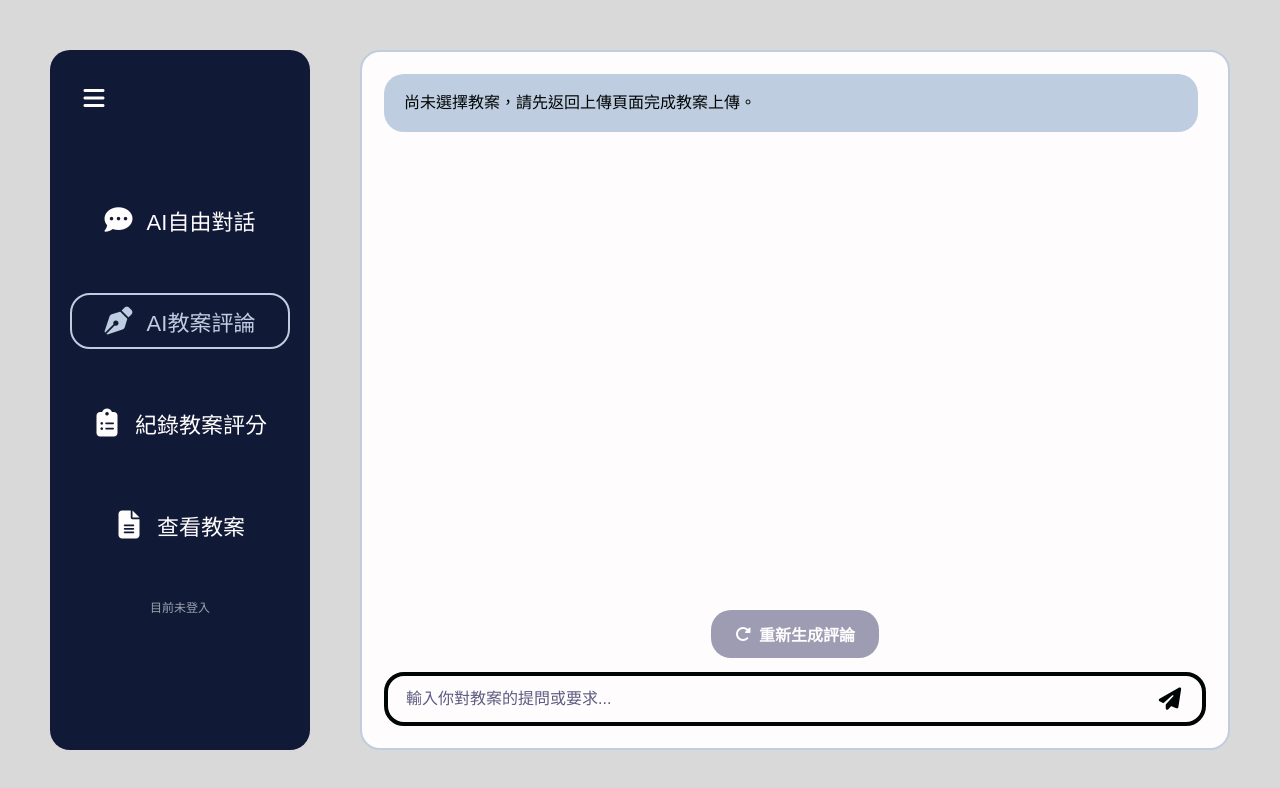
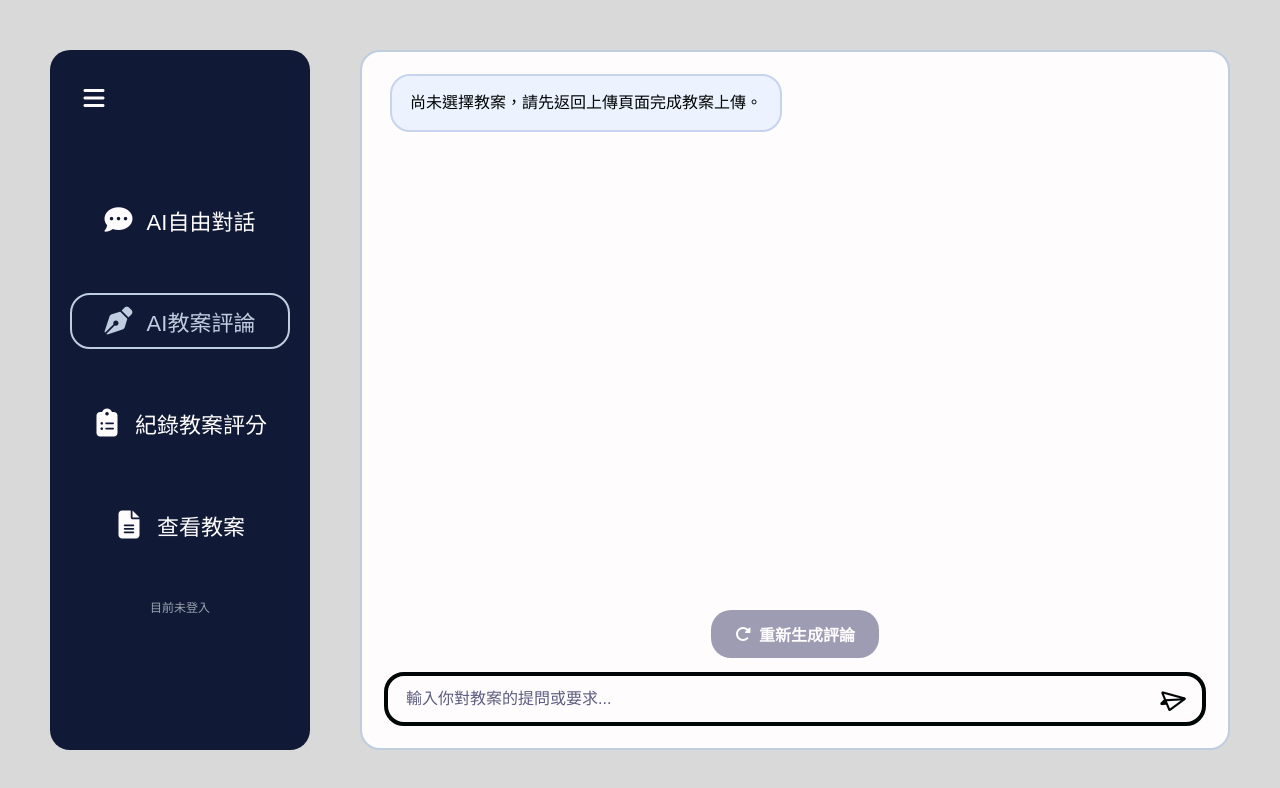
Before and after one commit to ourboros/LPR, a website: page lesson-review-ui/lesson-review.html in a window 1280 px wide. Drawn offline with nearby package versions, Linux system fonts and the light colour scheme; files that its build step writes are made by us from their sources; files whose address does not match are found by name.

Commit message:
style(ui): align review chat bubbles and unify send button icon

```diff
--- a/lesson-review-ui/lesson-review.html
+++ b/lesson-review-ui/lesson-review.html
@@ -89,7 +89,10 @@
               type="submit"
               aria-label="送出訊息"
             >
-              <i class="fa-solid fa-paper-plane"></i>
+              <i
+                class="fa-regular fa-paper-plane fa-rotate-by"
+                style="--fa-rotate-angle: 45deg"
+              ></i>
             </button>
           </form>
         </section>
--- a/lesson-review-ui/styles.css
+++ b/lesson-review-ui/styles.css
@@ -538,7 +538,7 @@ body:not(.auth-ui-ready) .nav-auth-block {
   flex-direction: column;
   gap: 14px;
   overflow-y: auto;
-  padding-right: 8px;
+  padding: 0 8px 0 6px;
   min-height: 0;
 }
 
@@ -560,13 +560,15 @@ body:not(.auth-ui-ready) .nav-auth-block {
 }
 
 .review-bubble {
-  background: var(--color-soft);
+  align-self: flex-start;
+  max-width: 80%;
+  background: #edf2ff;
   color: var(--color-deep);
   border-radius: 20px;
   padding: 14px 18px;
   line-height: 1.6;
   font-size: 1rem;
-  border: 2px solid transparent;
+  border: 2px solid #c7d3ef;
   min-height: auto;
   height: auto;
   white-space: pre-wrap;
@@ -574,11 +576,12 @@ body:not(.auth-ui-ready) .nav-auth-block {
 
 .user-message {
   align-self: flex-end;
-  background: var(--color-soft);
+  background: #dbe8ff;
   color: var(--color-deep);
   border-radius: 20px;
   padding: 10px 14px;
   max-width: 70%;
+  border: 1px solid #bfd0f5;
   font-size: 0.95rem;
   line-height: 1.5;
 }
```
